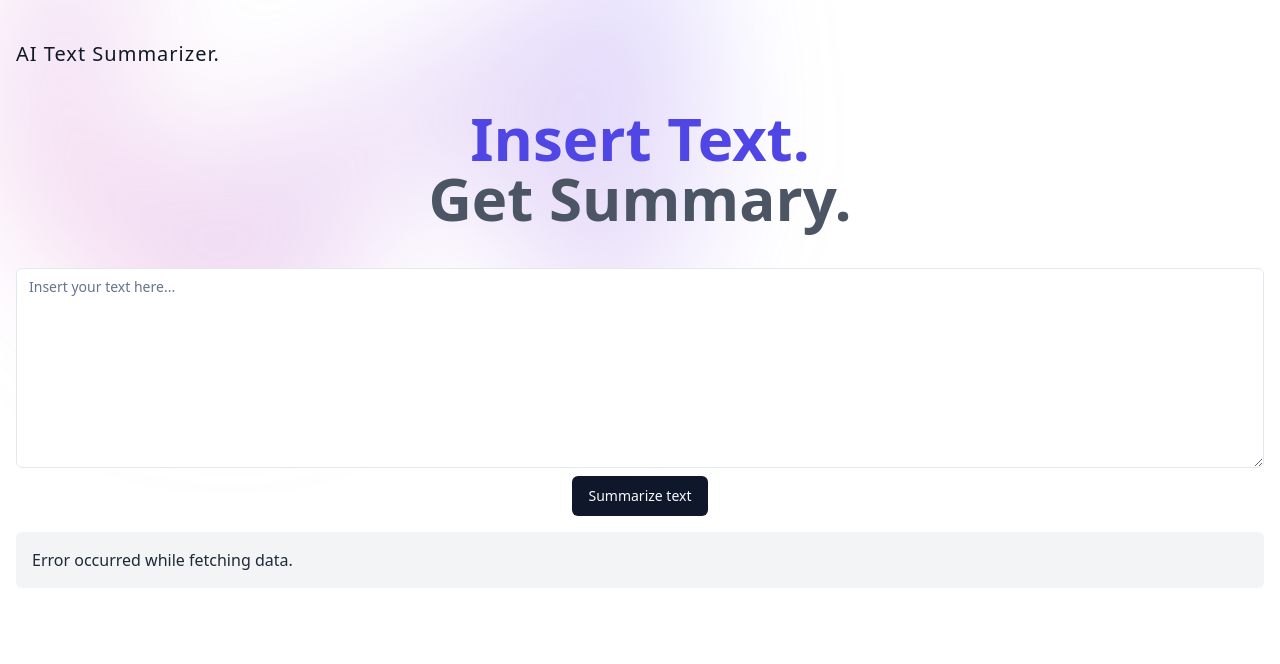
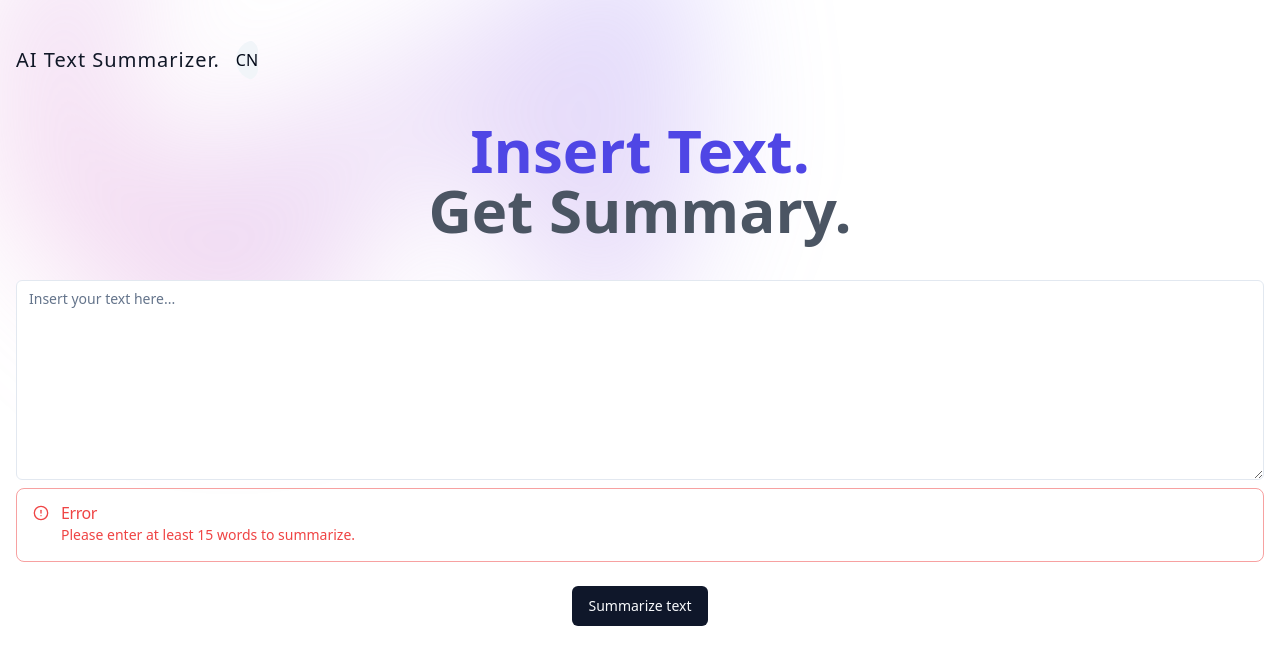
Before and after one commit to m-kuehnle/ai-tool, a React (Vite) app: page / in a window 1280 px wide. Both pictures are taken after a click on the button "Summarize text". Shown: the top 664 px of the page. Built offline with nearby package versions, Linux system fonts and the light colour scheme; no server answers.

Commit message:
new icon for the website + error message if you have only tsped 15 in the text field

```diff
--- a/package.json
+++ b/package.json
@@ -11,6 +11,7 @@
   },
   "dependencies": {
     "@octoai/client": "^0.5.2",
+    "@radix-ui/react-avatar": "^1.0.4",
     "@radix-ui/react-progress": "^1.0.3",
     "@radix-ui/react-slot": "^1.0.2",
     "class-variance-authority": "^0.7.0",
--- a/src/App.tsx
+++ b/src/App.tsx
@@ -3,6 +3,18 @@ import "./App.css";
 import { Button } from "@/components/ui/button";
 import { Textarea } from "@/components/ui/textarea";
 import { Progress } from "./components/ui/progress";
+import {
+  Avatar,
+  AvatarFallback,
+  AvatarImage,
+} from "@/components/ui/avatar";
+import { AlertCircle } from "lucide-react"
+
+import {
+  Alert,
+  AlertDescription,
+  AlertTitle,
+} from "@/components/ui/alert"
 
 const { VITE_OCTOAI_TOKEN } = import.meta.env;
 
@@ -11,10 +23,17 @@ function App() {
   const [outputText, setOutputText] = useState("");
   const [isFetching, setIsFetching] = useState(false); // Track if fetching is in progress
   const [progress, setProgress] = useState(0); // Progress percentage
+  const [showAlert, setShowAlert] = useState(false); // Track if alert should be shown
 
   const handleClick = async () => {
     try {
       setIsFetching(true); // Start fetching
+
+      // Check if inputText contains at least 10 words
+      if (countWords(inputText) < 15) {
+        setShowAlert(true);
+        return;
+      }
       const response = await fetchOctoAI(inputText);
       setOutputText(response);
     } catch (error) {
@@ -25,10 +44,9 @@ function App() {
     }
   };
 
-  const handleInputChange = (e: {
-    target: { value: React.SetStateAction<string> };
-  }) => {
+  const handleInputChange = (e: { target: { value: React.SetStateAction<string>; }; }) => {
     setInputText(e.target.value);
+    setShowAlert(false); // Hide alert when input changes
   };
 
   const fetchOctoAI = async (text: string) => {
@@ -78,13 +96,25 @@ function App() {
     return responseData.choices[0].message.content;
   };
 
+  // Function to count words in a string
+  const countWords = (text: string) => {
+    return text.split(/\s+/).filter((word) => word !== "").length;
+  };
+
   return (
     <>
-      <div className="flex flex-start my-10 ml-4">
-        <p className="text-xl tracking-wider text-gray-900">
+      <link rel="icon" href="favicon.ico" />
+
+      <div className="flex items-center my-10 ml-4">
+        <h1 className="text-xl tracking-wider text-gray-900 mr-4">
           AI Text Summarizer.
-        </p>
+        </h1>
+        <Avatar>
+          <AvatarImage src="favicon.ico" alt="@shadcn" />
+          <AvatarFallback>CN</AvatarFallback>
+        </Avatar>
       </div>
+
       <h1 className="md:text-6xl mb-10 text-4xl font-bold text-gray-900 leading-tight text-center">
         <span className="text-indigo-600">Insert Text.</span>
         <br />
@@ -97,11 +127,20 @@ function App() {
           value={inputText}
           onChange={handleInputChange}
         />
+        {showAlert && (
+          <Alert variant="destructive" className="mb-4">
+            <AlertCircle className="h-4 w-4" />
+            <AlertTitle>Error</AlertTitle>
+            <AlertDescription>
+              Please enter at least 15 words to summarize.
+            </AlertDescription>
+          </Alert>
+        )}
         <Button className="max-w-fit" onClick={handleClick}>
           Summarize text
         </Button>
       </div>
-      {/* Show progress bar when fetching */}
+
       {isFetching && (
         <div className="max-w-60 mx-auto my-4 flex justify-center">
           <Progress value={progress} />
--- /dev/null
+++ b/src/components/ui/alert.tsx
@@ -0,0 +1,59 @@
+import * as React from "react"
+import { cva, type VariantProps } from "class-variance-authority"
+
+import { cn } from "@/lib/utils"
+
+const alertVariants = cva(
+  "relative w-full rounded-lg border p-4 [&>svg~*]:pl-7 [&>svg+div]:translate-y-[-3px] [&>svg]:absolute [&>svg]:left-4 [&>svg]:top-4 [&>svg]:text-foreground",
+  {
+    variants: {
+      variant: {
+        default: "bg-background text-foreground",
+        destructive:
+          "border-destructive/50 text-destructive dark:border-destructive [&>svg]:text-destructive",
+      },
+    },
+    defaultVariants: {
+      variant: "default",
+    },
+  }
+)
+
+const Alert = React.forwardRef<
+  HTMLDivElement,
+  React.HTMLAttributes<HTMLDivElement> & VariantProps<typeof alertVariants>
+>(({ className, variant, ...props }, ref) => (
+  <div
+    ref={ref}
+    role="alert"
+    className={cn(alertVariants({ variant }), className)}
+    {...props}
+  />
+))
+Alert.displayName = "Alert"
+
+const AlertTitle = React.forwardRef<
+  HTMLParagraphElement,
+  React.HTMLAttributes<HTMLHeadingElement>
+>(({ className, ...props }, ref) => (
+  <h5
+    ref={ref}
+    className={cn("mb-1 font-medium leading-none tracking-tight", className)}
+    {...props}
+  />
+))
+AlertTitle.displayName = "AlertTitle"
+
+const AlertDescription = React.forwardRef<
+  HTMLParagraphElement,
+  React.HTMLAttributes<HTMLParagraphElement>
+>(({ className, ...props }, ref) => (
+  <div
+    ref={ref}
+    className={cn("text-sm [&_p]:leading-relaxed", className)}
+    {...props}
+  />
+))
+AlertDescription.displayName = "AlertDescription"
+
+export { Alert, AlertTitle, AlertDescription }
--- /dev/null
+++ b/src/components/ui/avatar.tsx
@@ -0,0 +1,49 @@
+import * as React from "react";
+import * as AvatarPrimitive from "@radix-ui/react-avatar";
+
+import { cn } from "@/lib/utils";
+
+const Avatar = React.forwardRef<
+  React.ElementRef<typeof AvatarPrimitive.Root>,
+  React.ComponentPropsWithoutRef<typeof AvatarPrimitive.Root>
+>(({ className, ...props }, ref) => (
+  <AvatarPrimitive.Root
+    ref={ref}
+    className={cn(
+      "relative flex overflow-hidden rounded-full",
+      "h-10 w-10" // Ändern Sie die Höhe und Breite hier entsprechend
+
+    )}
+    {...props}
+  />
+));
+Avatar.displayName = AvatarPrimitive.Root.displayName;
+
+const AvatarImage = React.forwardRef<
+  React.ElementRef<typeof AvatarPrimitive.Image>,
+  React.ComponentPropsWithoutRef<typeof AvatarPrimitive.Image>
+>(({ className, ...props }, ref) => (
+  <AvatarPrimitive.Image
+    ref={ref}
+    className={cn("aspect-square object-cover", className)}
+    {...props}
+  />
+));
+AvatarImage.displayName = AvatarPrimitive.Image.displayName;
+
+const AvatarFallback = React.forwardRef<
+  React.ElementRef<typeof AvatarPrimitive.Fallback>,
+  React.ComponentPropsWithoutRef<typeof AvatarPrimitive.Fallback>
+>(({ className, ...props }, ref) => (
+  <AvatarPrimitive.Fallback
+    ref={ref}
+    className={cn(
+      "flex items-center justify-center rounded-full bg-muted",
+      className
+    )}
+    {...props}
+  />
+));
+AvatarFallback.displayName = AvatarPrimitive.Fallback.displayName;
+
+export { Avatar, AvatarImage, AvatarFallback };
```
Also changed, not shown: 2 other files (tests, documents, lock files or other folders).
